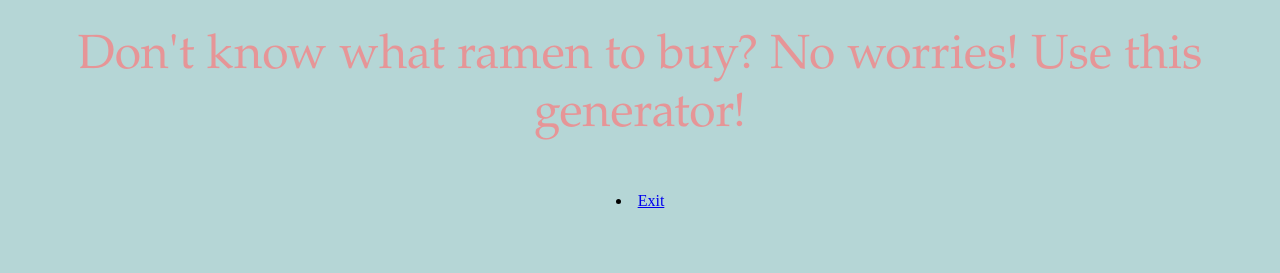
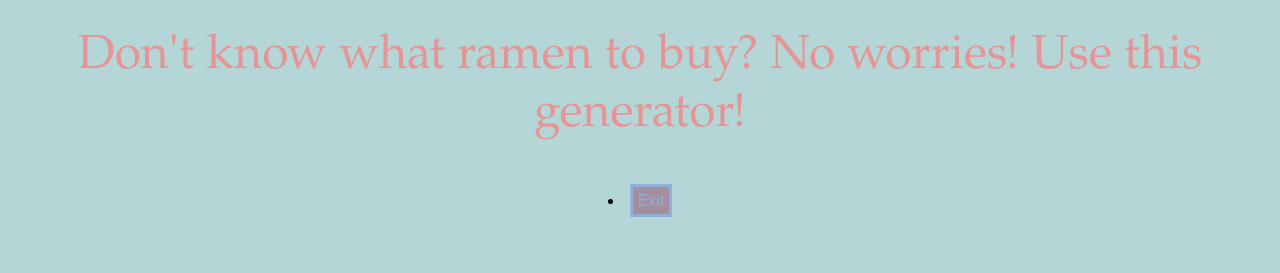
Before and after one commit to WVCS/website-whosamy, a plain HTML site: page RamenProject.html in a window 1280 px wide. Shown: the part 102-375 px from the top of the page. Drawn offline with Linux system fonts and the light colour scheme.

Commit message:
Update style3.css

```diff
--- a/style3.css
+++ b/style3.css
@@ -30,3 +30,15 @@ img{
 iframe{
 
 }
+
+li a{
+  padding: 5px;
+  text-decoration: none;
+  font-family: sans-serif;
+  color: #92AFD7;
+  background-color: #A28F9D;
+  border: solid;
+}
+li a:hover{
+  background-color: #646E68;
+}
```
